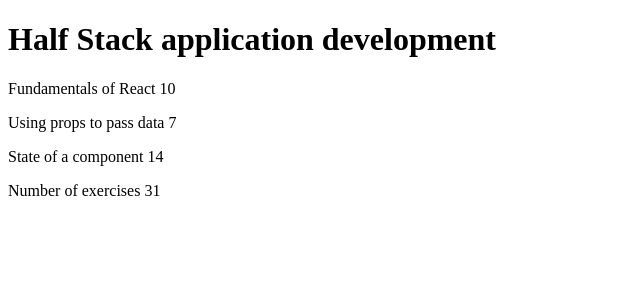
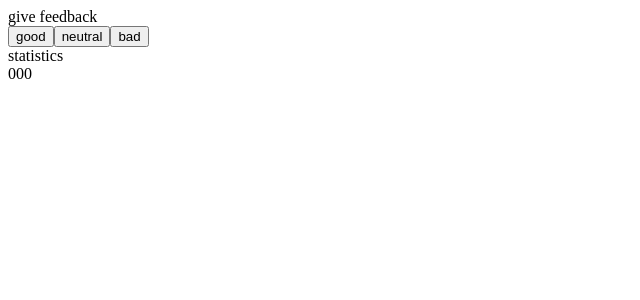
Before and after one commit to TomeAbreu/FullStackOpen-JS-Course, a React (Create React App) app in the folder Part 1/unicafe/: page / in a window 1280 px wide. Shown: the top 300 px of the page, without its empty margins (0-640 px from the left). Built offline with nearby package versions, Linux system fonts and the light colour scheme.

Commit message:
Exercise 1.6

```diff
--- a/Part 1/unicafe/src/App.js
+++ b/Part 1/unicafe/src/App.js
@@ -1,66 +1,71 @@
-const Header = (props) => {
+import { useState } from "react";
+
+import React from "react";
+
+const Title = ({ appName }) => {
+  return <div>{appName}</div>;
+};
+
+const Button = ({ handleClick, text }) => {
+  return <button onClick={handleClick}>{text}</button>;
+};
+
+export const Feedback = ({ value }) => {
+  return <span>{value}</span>;
+};
+
+const Statistics = ({ title, feedBack }) => {
   return (
     <div>
-      <h1>{props.courseName}</h1>
+      <div>{title}</div>
+      <Feedback value={feedBack.good}></Feedback>
+      <Feedback value={feedBack.neutral}></Feedback>
+      <Feedback value={feedBack.bad}></Feedback>
     </div>
   );
 };
 
-const Part = (props) => {
-  return (
-    <p>
-      {props.part.name} {props.part.exercises}
-    </p>
-  );
-};
+const App = () => {
+  // save clicks of each button to its own state
+  const [good, setGood] = useState(0);
+  const [neutral, setNeutral] = useState(0);
+  const [bad, setBad] = useState(0);
 
-const Content = (props) => {
-  return (
-    <div>
-      <Part part={props.parts[0]} />
-      <Part part={props.parts[1]} />
-      <Part part={props.parts[2]} />
-    </div>
-  );
-};
+  const feedBack = { good: good, neutral: neutral, bad: bad };
 
-const Total = (props) => {
-  console.log(props);
-  return (
-    <div>
-      <p>
-        Number of exercises{" "}
-        {props.parts[0].exercises +
-          props.parts[1].exercises +
-          props.parts[2].exercises}
-      </p>
-    </div>
-  );
-};
-const App = () => {
-  const course = {
-    name: "Half Stack application development",
-    parts: [
-      {
-        name: "Fundamentals of React",
-        exercises: 10,
-      },
-      {
-        name: "Using props to pass data",
-        exercises: 7,
-      },
-      {
-        name: "State of a component",
-        exercises: 14,
-      },
-    ],
+  //Handle FeedBack Function
+  const increaseFeedBack = (stateName) => {
+    switch (stateName) {
+      case "good":
+        console.log("Lets increase good.");
+        setGood(good + 1);
+        break;
+      case "neutral":
+        console.log("Lets increase neutral.");
+        setNeutral(neutral + 1);
+        break;
+      case "bad":
+        console.log("Lets increase bad.");
+        setBad(bad + 1);
+        break;
+      default:
+    }
   };
+
+  //Titles
+  const appTitle = "give feedback";
+  const statisticTitle = "statistics";
 
   return (
     <div>
-      <Header courseName={course.name} />
-      <Content parts={course.parts} />
-      <Total parts={course.parts} />
+      <Title appName={appTitle}></Title>
+      <Button handleClick={() => increaseFeedBack("good")} text="good"></Button>
+      <Button
+        handleClick={() => increaseFeedBack("neutral")}
+        text="neutral"
+      ></Button>
+      <Button handleClick={() => increaseFeedBack("bad")} text="bad"></Button>
+      <Statistics title={statisticTitle} feedBack={feedBack}></Statistics>
     </div>
   );
 };
```
